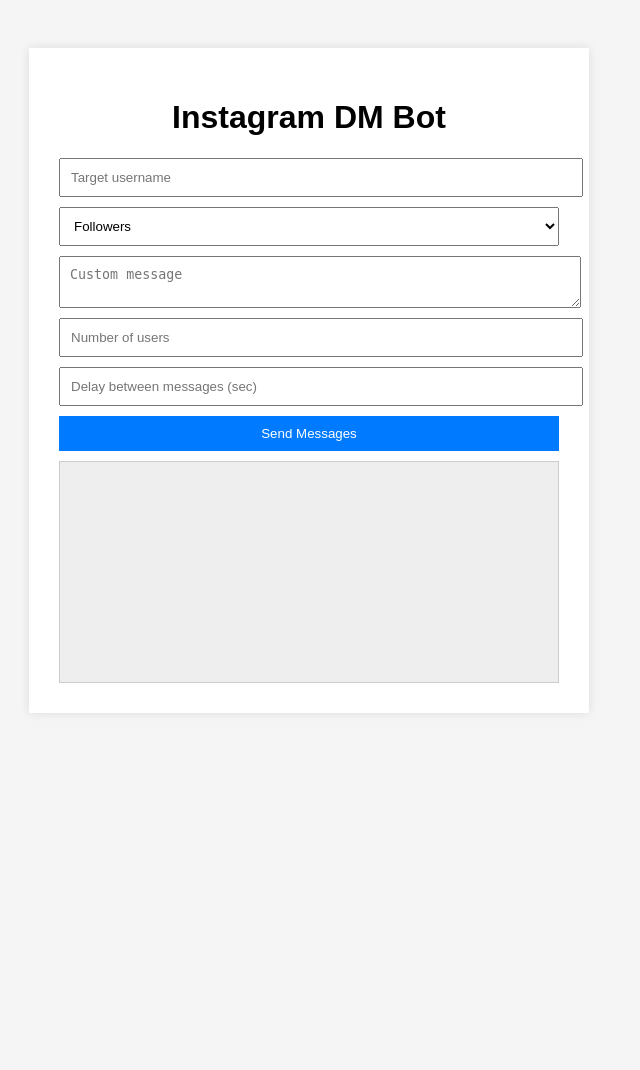
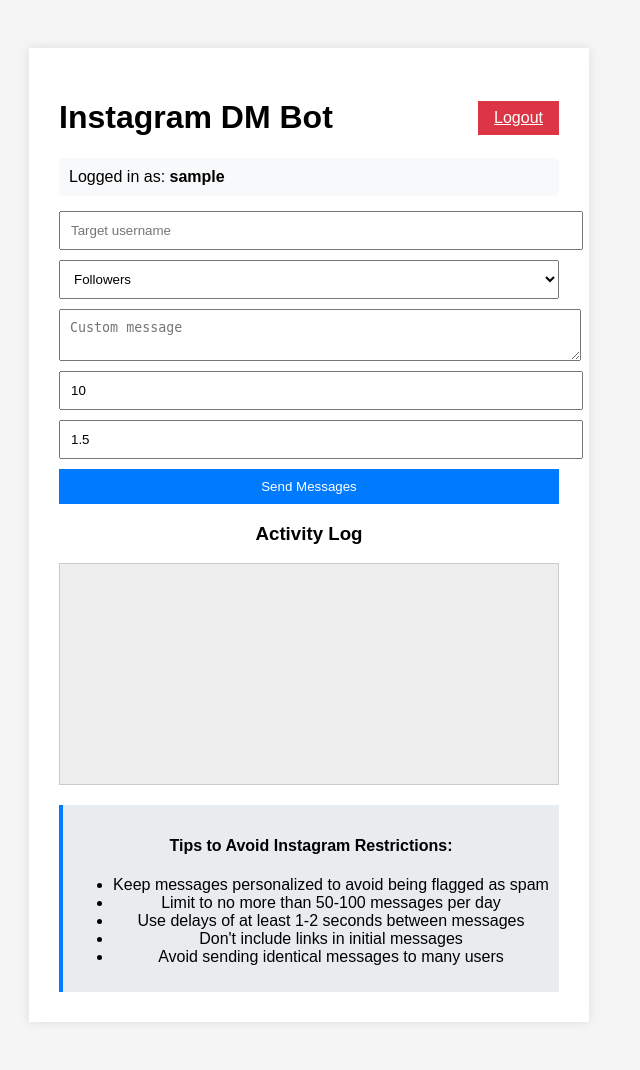
Before and after one commit to Soaicl-as/Chat-6, a Flask app: template templates/dashboard.html in a window 1280 px wide. Shown: the whole page, without its empty margins (331-971 px from the left). Before the commit the page ends 683 px from the top, so only its background shows below. Run offline with Flask 3, Linux system fonts and the light colour scheme; the template is opened without the code that fills it, so the values that code supplies are empty; the visitor is signed in with stand-in values (Sample User, id 1).

Commit message:
Update dashboard.html

```diff
--- a/templates/dashboard.html
+++ b/templates/dashboard.html
@@ -2,20 +2,137 @@
 <html lang="en">
 <head>
     <meta charset="UTF-8">
-    <title>Dashboard</title>
+    <title>Instagram DM Bot Dashboard</title>
     <link rel="stylesheet" href="{{ url_for('static', filename='styles.css') }}">
     <script>
+        // Check session status periodically
+        async function checkStatus() {
+            try {
+                const res = await fetch('/status');
+                if (!res.ok) {
+                    window.location.href = '/login?error=Session expired';
+                }
+            } catch (e) {
+                console.error("Status check failed:", e);
+            }
+        }
+
+        // Fetch logs from server
         async function fetchLogs() {
-            const res = await fetch('/logs');
-            const data = await res.json();
-            document.getElementById("logBox").innerText = data.logs.join('\n');
+            try {
+                const res = await fetch('/logs');
+                if (res.ok) {
+                    const data = await res.json();
+                    const logBox = document.getElementById("logBox");
+                    logBox.innerHTML = '';
+
+                    data.logs.forEach(log => {
+                        const div = document.createElement('div');
+
+                        // Add color formatting based on log content
+                        if (log.includes('❌')) {
+                            div.className = 'error-log';
+                        } else if (log.includes('✅')) {
+                            div.className = 'success-log';
+                        } else if (log.includes('⚠️')) {
+                            div.className = 'warning-log';
+                        }
+
+                        div.textContent = log;
+                        logBox.appendChild(div);
+                    });
+
+                    // Scroll to bottom
+                    logBox.scrollTop = logBox.scrollHeight;
+                }
+            } catch (e) {
+                console.error("Error fetching logs:", e);
+            }
         }
-        setInterval(fetchLogs, 1000);
+
+        // Initialize page
+        window.onload = function() {
+            fetchLogs();
+            // Setup intervals
+            setInterval(fetchLogs, 1000);
+            setInterval(checkStatus, 30000);
+
+            // Setup form validation
+            document.querySelector('form').addEventListener('submit', function(e) {
+                const limit = document.querySelector('[name="limit"]').value;
+                const delay = document.querySelector('[name="delay"]').value;
+
+                if (limit > 100) {
+                    alert('For safety, please limit to 100 or fewer users');
+                    e.preventDefault();
+                    return false;
+                }
+
+                if (delay < 1.0) {
+                    alert('For safety, please use a delay of at least 1 second');
+                    e.preventDefault();
+                    return false;
+                }
+
+                return true;
+            });
+        };
     </script>
+    <style>
+        .header {
+            display: flex;
+            justify-content: space-between;
+            align-items: center;
+        }
+        .logout-btn {
+            background: #dc3545;
+            color: white;
+            border: none;
+            padding: 8px 16px;
+            cursor: pointer;
+            width: auto;
+        }
+        .success-message {
+            color: green;
+            font-weight: bold;
+            margin: 10px 0;
+        }
+        .error-log {
+            color: #dc3545;
+        }
+        .success-log {
+            color: #28a745;
+        }
+        .warning-log {
+            color: #ffc107;
+        }
+        .status-bar {
+            background: #f8f9fa;
+            padding: 10px;
+            border-radius: 4px;
+            margin-bottom: 15px;
+            display: flex;
+            justify-content: space-between;
+        }
+        .tips {
+            background: #e9ecef;
+            padding: 10px;
+            margin-top: 20px;
+            border-left: 4px solid #007bff;
+        }
+    </style>
 </head>
 <body>
     <div class="container">
-        <h1>Instagram DM Bot</h1>
+        <div class="header">
+            <h1>Instagram DM Bot</h1>
+            <a href="{{ url_for('logout') }}" class="logout-btn">Logout</a>
+        </div>
+
+        <div class="status-bar">
+            <div>Logged in as: <strong>{{ session.username }}</strong></div>
+        </div>
+
         <form method="POST">
             <input type="text" name="target_user" placeholder="Target username" required>
             <select name="mode">
@@ -23,18 +140,36 @@
                 <option value="following">Following</option>
             </select>
             <textarea name="message" placeholder="Custom message" required></textarea>
-            <input type="number" name="limit" placeholder="Number of users" required>
-            <input type="number" name="delay" placeholder="Delay between messages (sec)" required step="0.1">
+            <input type="number" name="limit" placeholder="Number of users (max 100)" required min="1" max="100" value="10">
+            <input type="number" name="delay" placeholder="Delay between messages (sec)" required step="0.1" min="1" value="1.5">
             <button type="submit">Send Messages</button>
         </form>
+
+        {% if success %}
+            <p class="success-message">✅ {{ success }}</p>
+        {% endif %}
+
         {% if error %}
             <p class="error">❌ {{ error }}</p>
         {% endif %}
-        <div class="log-box">
+
+        <h3>Activity Log</h3>
+        <div class="log-box" id="logBox">
             {% for log in logs %}
                 <div>{{ log }}</div>
             {% endfor %}
         </div>
+
+        <div class="tips">
+            <h4>Tips to Avoid Instagram Restrictions:</h4>
+            <ul>
+                <li>Keep messages personalized to avoid being flagged as spam</li>
+                <li>Limit to no more than 50-100 messages per day</li>
+                <li>Use delays of at least 1-2 seconds between messages</li>
+                <li>Don't include links in initial messages</li>
+                <li>Avoid sending identical messages to many users</li>
+            </ul>
+        </div>
     </div>
 </body>
 </html>
```
